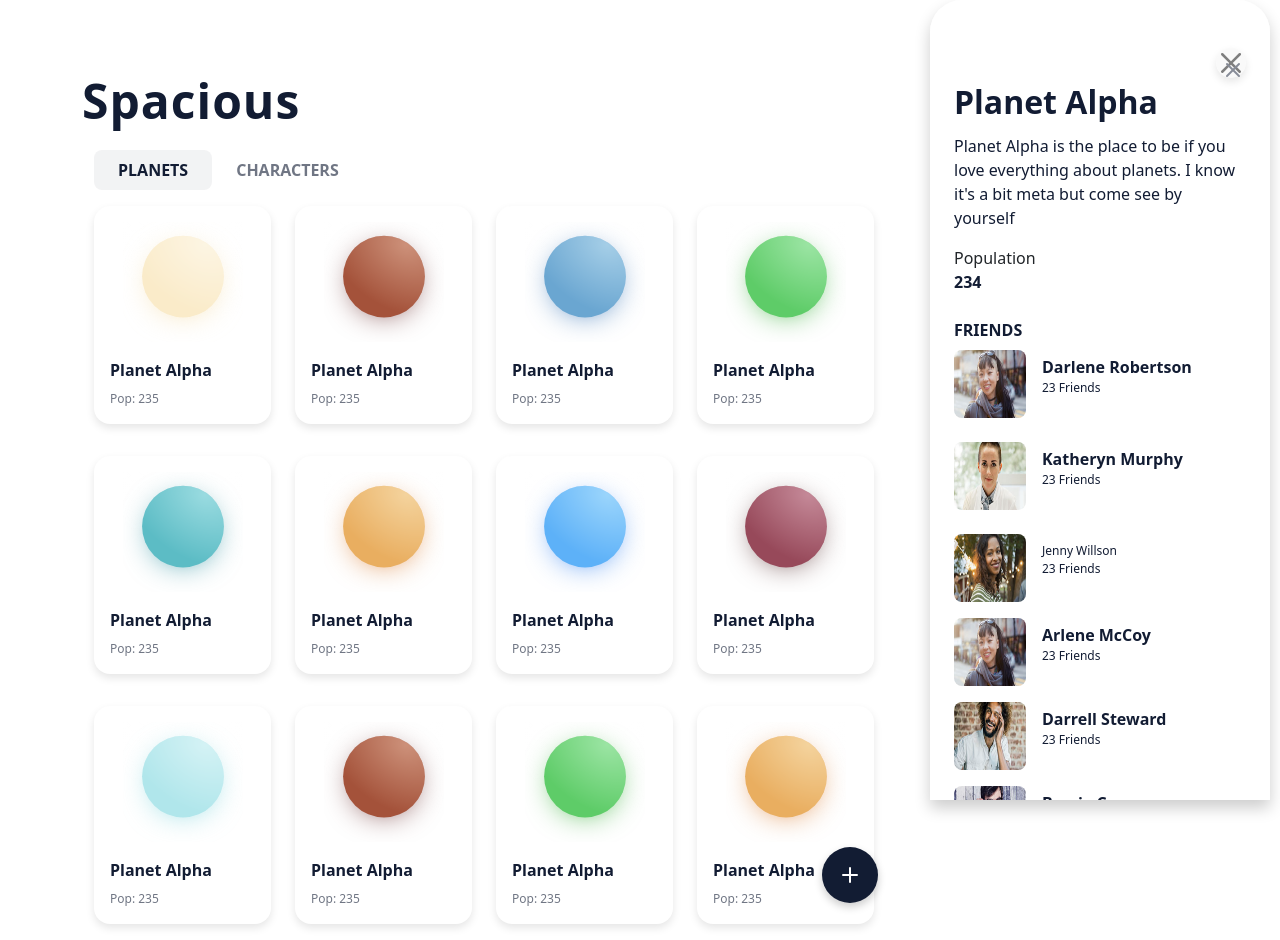
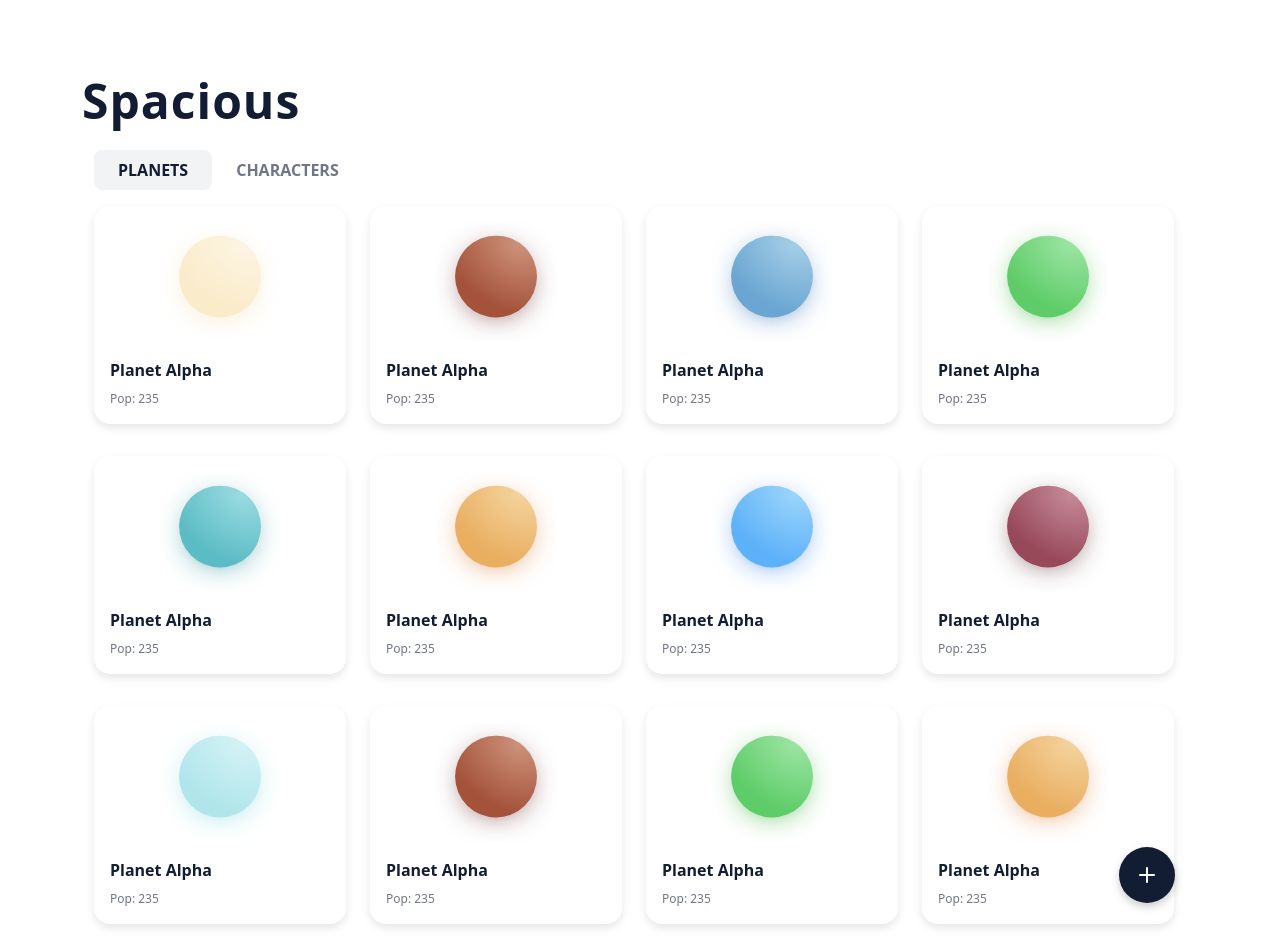
Before and after one commit to Daniblueboy/Spacious, a React (Create React App) app: page / in a window 1280 px wide. Built offline with nearby package versions, Linux system fonts and the light colour scheme.

Commit message:
modified cards layout

```diff
--- a/src/components/CloseSideBar.js
+++ b/src/components/CloseSideBar.js
@@ -2,11 +2,11 @@ import React, {useState} from 'react'
 import * as Icons from "react-feather";
 import {  Button } from "react-bootstrap";
 
-const CloseSideBar = () => {
-    const [closeSidebar, setClosesidebar] = useState(false);
+const CloseSideBar = (setClosesidebar) => {
+    // const [closeSidebar, setClosesidebar] = useState(false);
     return (
         <>
-         <Button size="lg" className="btn-close" onClick={() => setClosesidebar(true)}>
+         <Button size="lg" className="btn-close" onClick={() => setClosesidebar(false)}>
                 <Icons.X />
          </Button>
         </>
--- a/src/components/PlanetAside.js
+++ b/src/components/PlanetAside.js
@@ -6,11 +6,13 @@ import planetPop4 from '../assets/characters/character-5.png'
 import planetPop5 from '../assets/characters/character-14.png'
 import planetPop6 from '../assets/characters/character-6.png'
 import CloseSideBar from './CloseSideBar'
+import Button from '@restart/ui/esm/Button'
+import * as Icons from "react-feather";
 
 
 
 function PlanetAside({isOpen, setIsOpen}) {
-    alert(isOpen)
+    // alert(isOpen)
     let [open, setOpen] = useState(isOpen)
     useEffect(()=>{
         setOpen(isOpen)} , [isOpen])
@@ -20,7 +22,13 @@ function PlanetAside({isOpen, setIsOpen}) {
             <div className="sidepop-container ms-4">
                     <div className="sidepop-content-alpha py-5 px-4">
                         <div className="d-flex justify-content-end">
-                        <CloseSideBar />
+                        {/* <CloseSideBar  setClosesidebar={setIsOpen}/> */}
+
+                        <Button size="lg" className="btn-close" onClick={() => setIsOpen(false)}>
+                <Icons.X />
+         </Button>
+
+
                         </div>
                        <h2 className="alpha-planet">Planet Alpha</h2>
                        <p className="alpha-planet-text">
--- a/src/components/PlanetsCard.js
+++ b/src/components/PlanetsCard.js
@@ -11,7 +11,7 @@ const PlanetsCard = ({planet, sidebarOpen}) => {
     return (
         <>
           <Col xs={12} md={4} lg={3} key={planet?.id}  >
-            <div className="card" onClick={() => sidebarOpen()}>
+            <div className="card" onClick={() => sidebarOpen(true)}>
               <div className="card-header">
                 <div className="card-img-container">
                   <img src={planet?.image} alt="" className="card-img" />
--- a/src/components/PlanetsData.js
+++ b/src/components/PlanetsData.js
@@ -94,19 +94,19 @@ const PlanetsData = () => {
 
       const[isOpen, setIsOpen] = useState(false)
       function Sidebar(val){
-        alert(val)
+        // alert(val)
         setIsOpen(val)
         setOpen(val)
       }
 
       return (
         <>
-          <Row className="justify-content-center" style={{marginRight:`${open? "360px" : "300px"}`}}>
+          <Row className="justify-content-center" style={{marginRight:`${!isOpen? "0" : "300px"}`}}>
             {/* <Col xs={9}> */}
             {Planets.map((planet,i) => {
                 if (planet?.id) {
 
-                return (<PlanetsCard sidebarOpen={(v)=>Sidebar(v)} key={i} planet={planet} />)
+                return (<PlanetsCard sidebarOpen={Sidebar} key={i} planet={planet} />)
                 }
 
                 return null
@@ -115,7 +115,10 @@ const PlanetsData = () => {
             <CreatePlanet />
             {/* </Col> */}
             {/* <Col xs={3}> */}
-            <PlanetAside isOpen={isOpen} Sidebar={setIsOpen} />
+            {
+              isOpen &&   <PlanetAside isOpen={isOpen} setIsOpen={setIsOpen} />
+            }
+
             {/* </Col> */}
           </Row>
 
```
